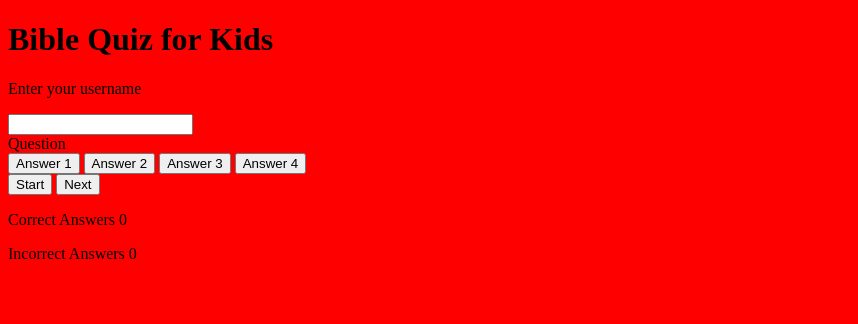
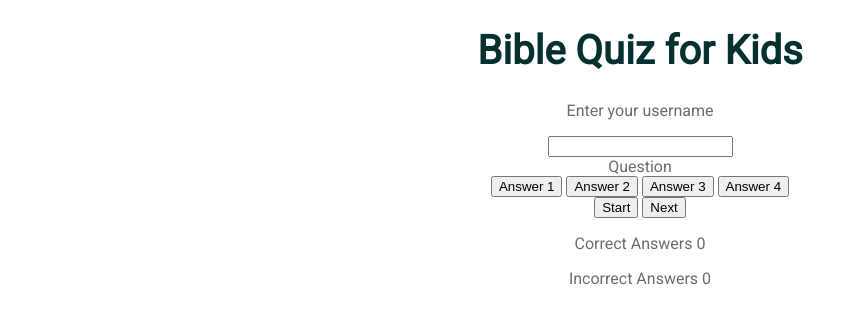
Before and after one commit to kiksgold/Bible-Quiz-for-Kids, a plain HTML site: page index.html in a window 1280 px wide. Shown: the whole page, without its empty margins (0-858 px from the left). Drawn offline with Linux system fonts and the light colour scheme.

Commit message:
Add style to body and heading to css

```diff
--- a/assets/css/style.css
+++ b/assets/css/style.css
@@ -1,3 +1,23 @@
+@import url('https://fonts.googleapis.com/css2?family=Lato:wght@300&family=Roboto&display=swap');
+
+/* Margin and body setup */
+
+/* * {
+    margin: 0;
+    padding: 0;
+    border: none;
+} */
+
 body {
-    background-color: red;
+    font-family: Roboto, Lato, sans-serif;
+    color: rgba(0, 0, 0, 0.582);
+    text-align: center;
 }
+
+/* heading */
+.heading {
+    color: rgb(5, 48, 48);
+    text-align: center;
+    font-size: 2.5rem;
+
+}
--- a/index.html
+++ b/index.html
@@ -13,7 +13,7 @@
     <title> Bible Quiz for Kids</title>
 </head>
 <body>
-    <div>
+    <div id="hero-image" class="=container">
         <h1 class="heading"> Bible Quiz for Kids</h1>
     </div>
 
```
Also changed, not shown: assets/images/bibleimage.jpeg (added).
